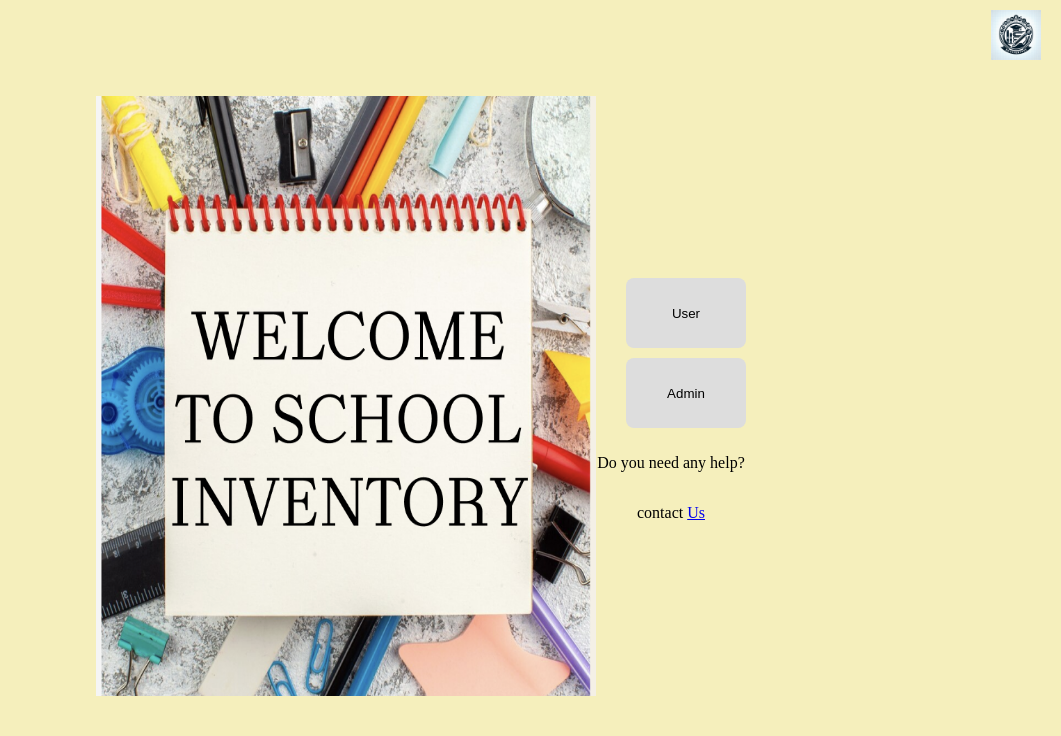
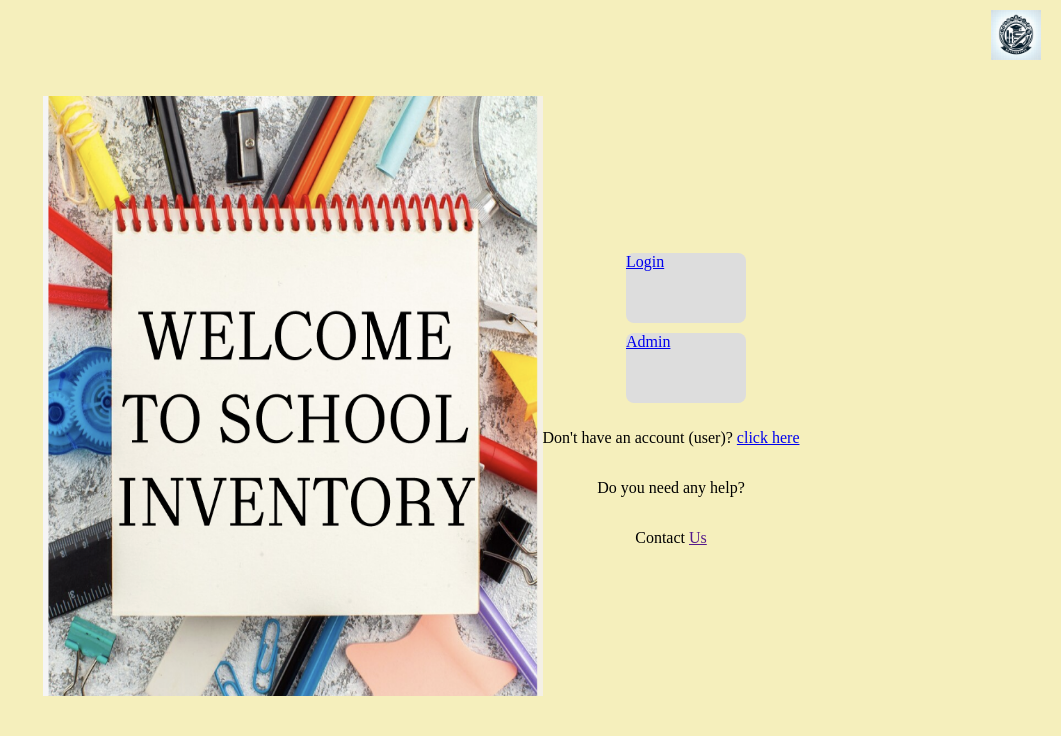
Before and after one commit to MeTheBoB/Django-Group-Project, a Django app: page / in a window 1280 px wide. Shown: the top 736 px of the page, without its empty margins (219-1280 px from the left). Run offline with Django 4.2, Linux system fonts and the light colour scheme.

Commit message:
Update welcomePage.html

```diff
--- a/appOne/templates/appOne/welcomePage.html
+++ b/appOne/templates/appOne/welcomePage.html
@@ -1,45 +1,27 @@
-<!--DJANGO-GROUP-PROJECT/appOne/tamplates/welcomePage-->
-
 {% extends 'main.html' %}
-
-
-
 
 {% block content %}
 {% load static %}
 <head>
   <meta charset="utf-8">
   <title>Welcome</title>
-
-      <link rel="stylesheet" href="{%  static 'css/welcomepagecss.css'%}">
+  <link rel="stylesheet" href="{% static 'css/welcomepagecss.css' %}">
 </head>
 
-
-
 <body>
-
-
   <div class="welcomepage-container">
-
-      <img src="" alt="">
     <div class="welcomepage-image">
-        <img src="{% static "images/wlcSchoolInv.png" %}" alt="welcome to school inventory" width="500" height="600">
+      <img src="{% static 'images/wlcSchoolInv.png' %}" alt="Welcome to School Inventory" width="500" height="600">
     </div>
 
     <div class="welcomepage-buttons">
-        <button class="button2" type="button" name="button">User</button>
-        <button class="button2" type="button" name="button">Admin</button>
+      <a href="{% url 'login' %}" class="button2">Login</a> <!-- Assuming 'login' is the URL name for your login view -->
+      <a href="{% url 'login' %}" class="button2">Admin</a> <!-- Adjust accordingly if you have a specific admin login or dashboard -->
 
+      <p>Don't have an account (user)? <a href="{% url 'register' %}">click here</a></p>
       <p>Do you need any help?</p>
-        <p>contact  <a href="{% url 'contact_us' %}">Us</a></p>
+      <p>Contact <a href="">Us</a></p>
     </div>
   </div>
-
-
-
-
-
 </body>
-
-
-  {% endblock content%}
+{% endblock %}
```
Lines whose indentation alone changed are shown as unchanged.
